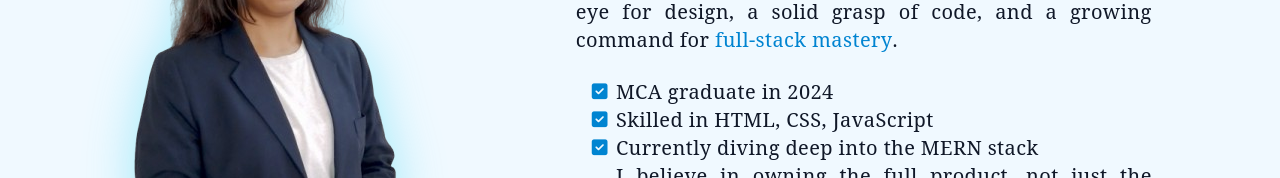
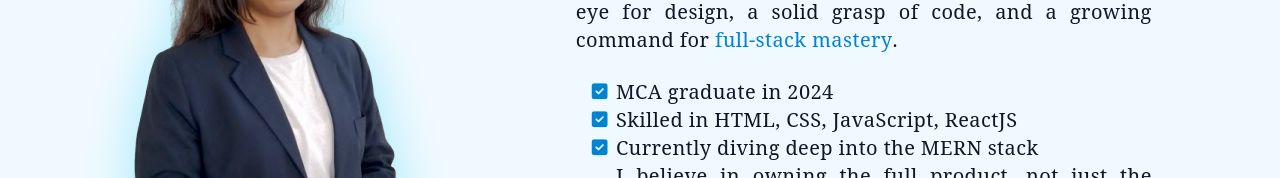
Before and after one commit to ReetuGupta/Portfolio, a website: page index.html in a window 1280 px wide. Shown: the part 1066-1244 px from the top of the page. Drawn offline with nearby package versions, Linux system fonts and the light colour scheme.

Commit message:
updated project section

```diff
--- a/index.html
+++ b/index.html
@@ -267,7 +267,7 @@
 
                         <li class="flex items-center gap-2 hover:text-sky-600 transition-all duration-200">
                             <i class="fa-solid fa-square-check text-sky-600 text-lg"></i>
-                            Skilled in HTML, CSS, JavaScript
+                            Skilled in HTML, CSS, JavaScript, ReactJS
                         </li>
 
                         <li class="flex items-center gap-2 hover:text-sky-600 transition-all duration-200">
```
